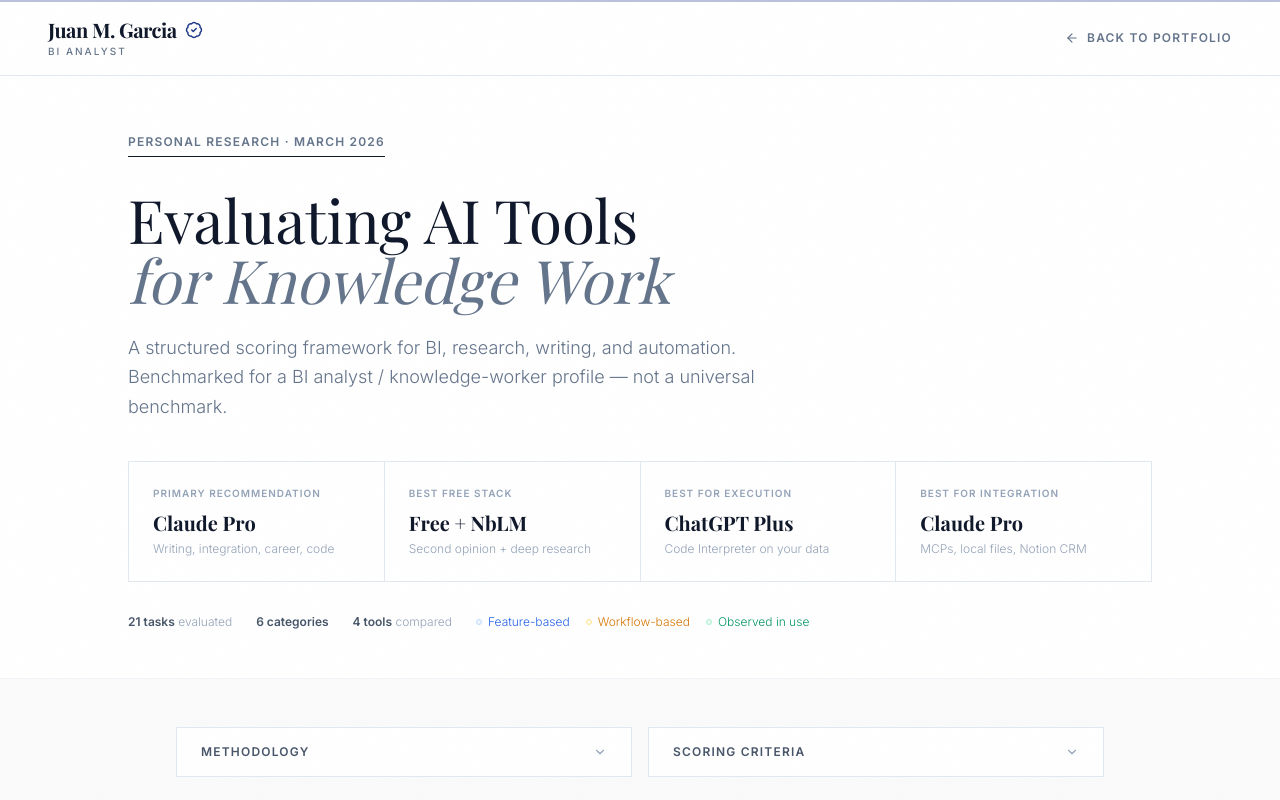
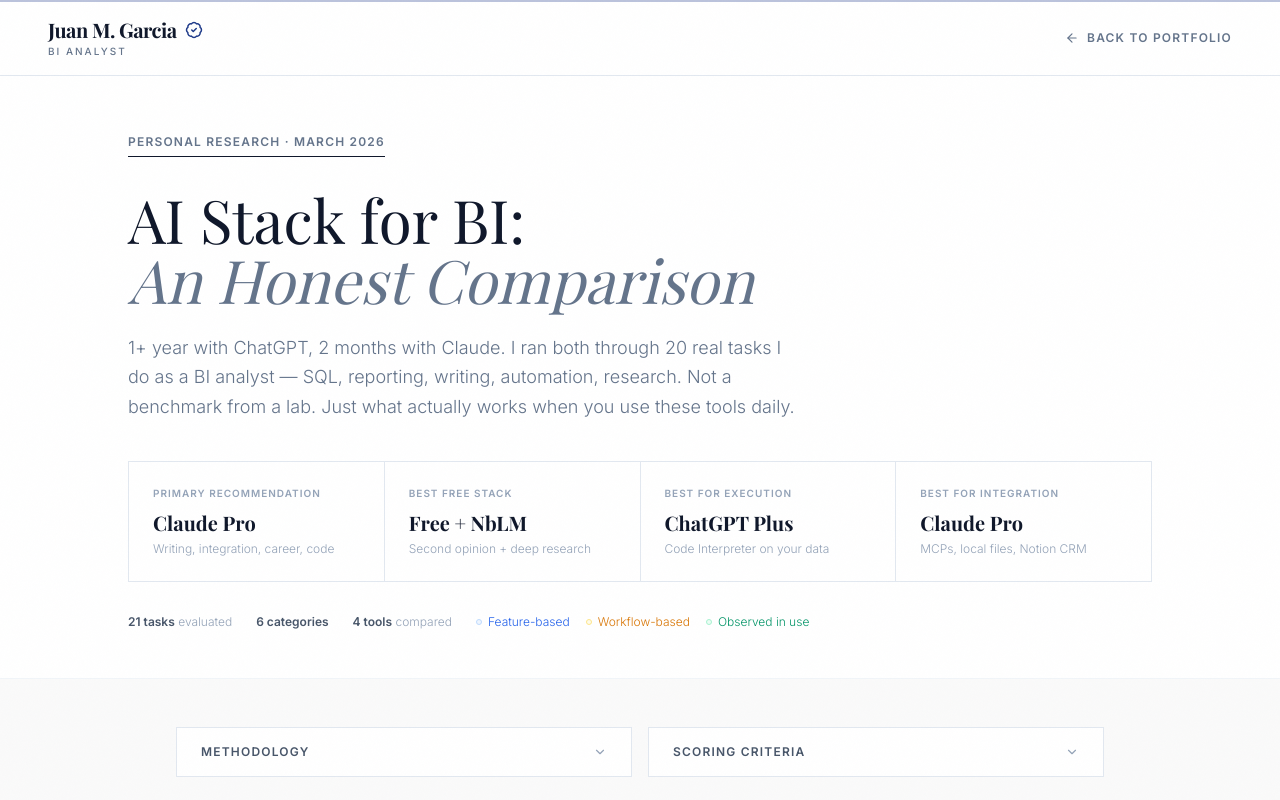
Before and after one commit to juanmaa8/Portfolio, a React (Vite) app: page /ai-tools in a window 1280 px wide. Shown: the top 800 px of the page. Built offline with nearby package versions, Linux system fonts and the light colour scheme; a web font is replaced by a local one.

Commit message:
Update AIToolsPage.tsx

```diff
--- a/src/AIToolsPage.tsx
+++ b/src/AIToolsPage.tsx
@@ -384,10 +384,10 @@
             <span className="text-xs font-bold tracking-widest uppercase text-slate-500">Personal Research · {LAST_UPDATED}</span>
           </div>
           <h1 className="font-serif text-4xl md:text-6xl leading-[1.1] text-slate-900 mb-6 max-w-3xl">
-            Evaluating AI Tools<br/><span className="italic text-slate-500">for Knowledge Work</span>
+            AI Stack for BI:<br/><span className="italic text-slate-500">An Honest Comparison</span>
           </h1>
           <p className="font-sans text-lg text-slate-500 leading-relaxed max-w-2xl mb-10 font-light">
-            A structured scoring framework for BI, research, writing, and automation. Benchmarked for a BI analyst / knowledge-worker profile — not a universal benchmark.
+            1+ year with ChatGPT, 2 months with Claude. I ran both through 20 real tasks I do as a BI analyst — SQL, reporting, writing, automation, research. Not a benchmark from a lab. Just what actually works when you use these tools daily.
           </p>
 
           {/* Insights strip */}
@@ -427,9 +427,9 @@
               label: "Methodology", show: showMethodology, toggle: () => setShowMethodology(s => !s),
               content: [
                 { label: "Scope", value: "Individual plans only ($0–$20/mo). No Business or Enterprise tiers." },
-                { label: "Profile", value: "BI analyst / knowledge worker. Not full-time software engineering." },
-                { label: "Evidence", value: "Feature-based (documented), Workflow-based (tested), Observed in use (personal)." },
-                { label: "Updated", value: `${LAST_UPDATED}. AI features change frequently — treat as a snapshot.` },
+                { label: "Profile", value: "BI analyst using these tools daily for SQL, PowerBI, reporting, writing, and workflow automation. Not a software engineer." },
+                { label: "Evidence", value: "Feature-based (documented), Workflow-based (I tested it), Observed in use (I use it regularly and noticed this)." },
+                { label: "Updated", value: `${LAST_UPDATED}. AI moves fast — treat this as a snapshot, not gospel.` },
               ]
             },
             {
```
